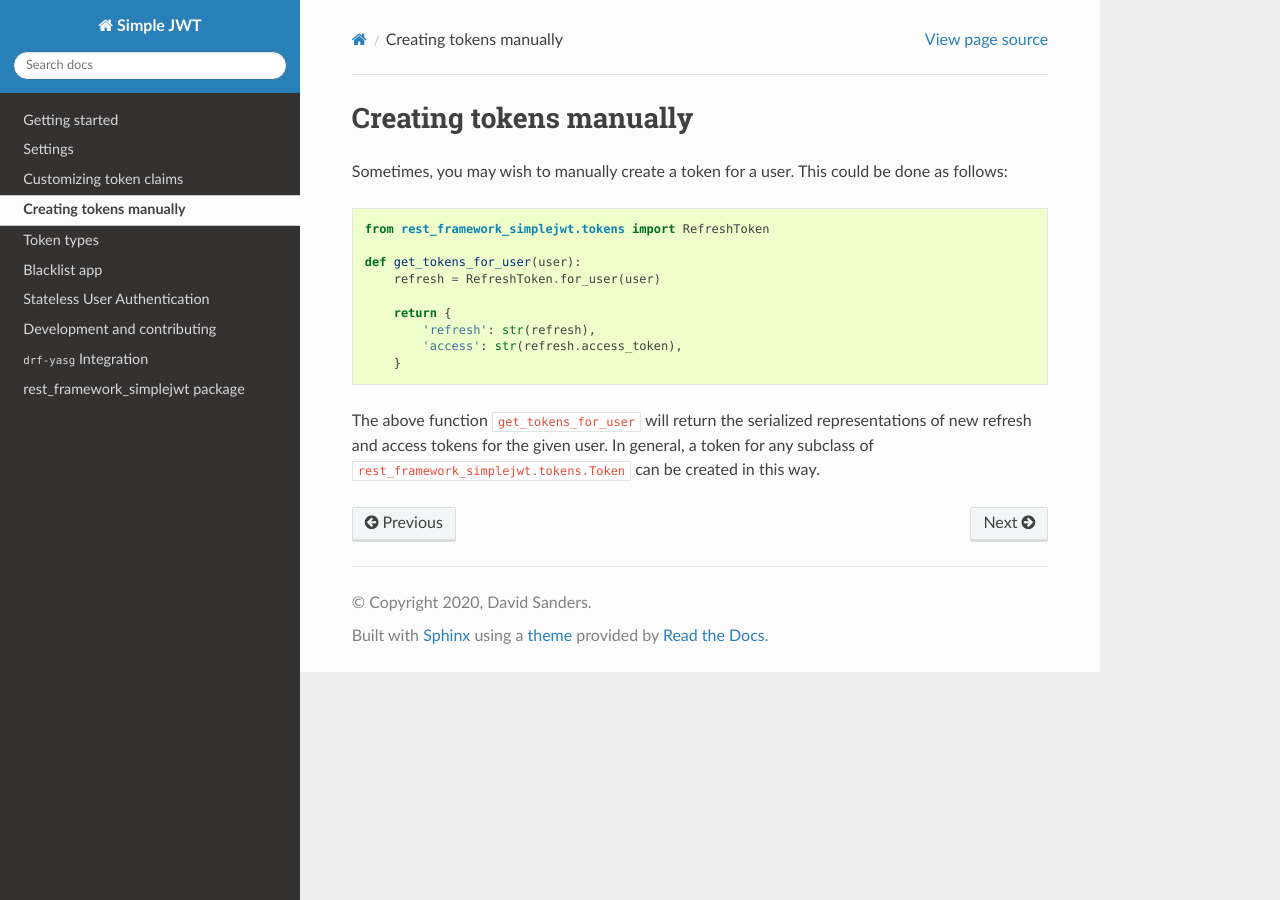
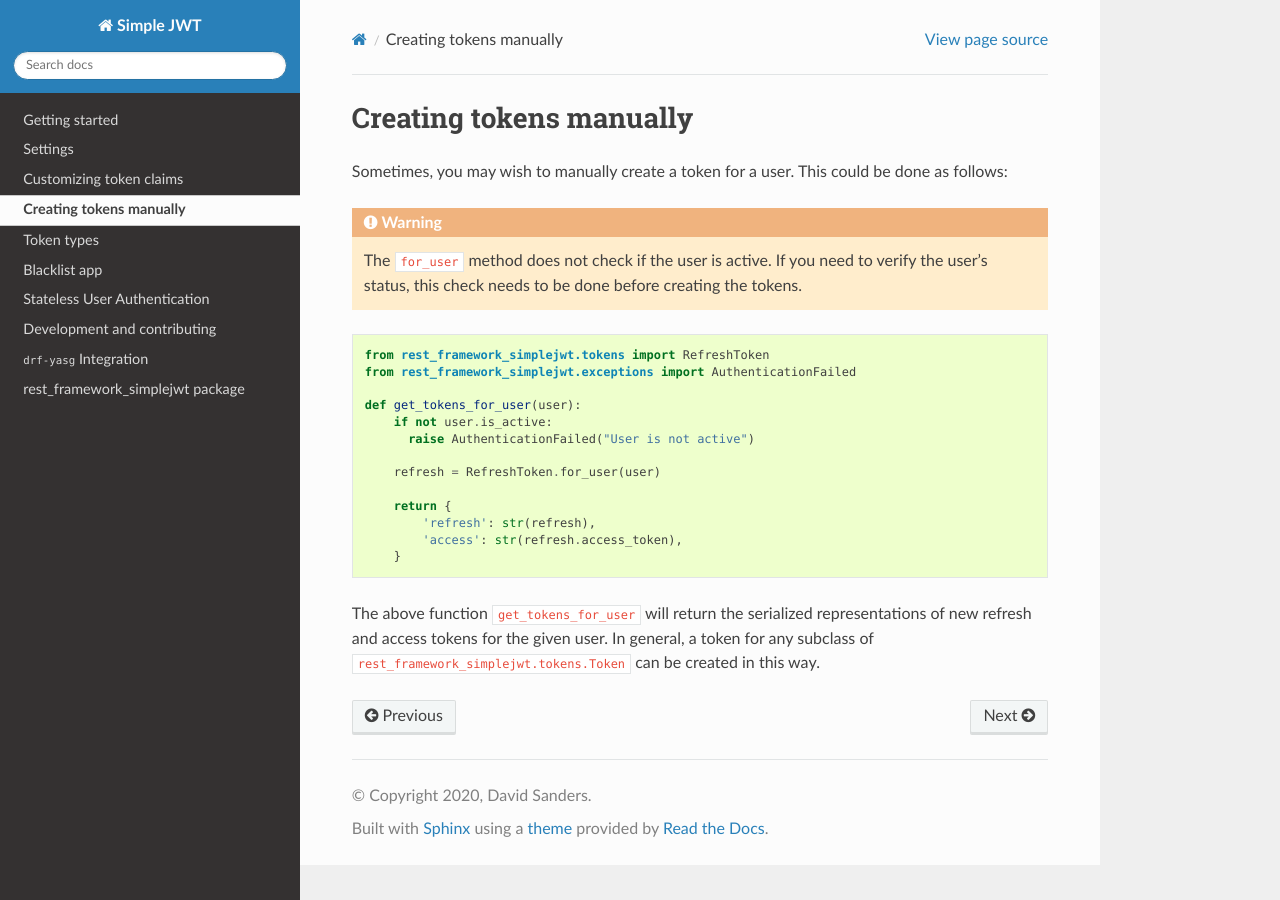
Before and after one commit to jazzband/djangorestframework-simplejwt, a Sphinx documentation site: the page built from docs/creating_tokens_manually.rst, in a window 1280 px wide. Built offline with Sphinx 7.4.7 and the Read the Docs theme 3.1.0, drawn with Linux system fonts in a browser that asks for light colours; the version number could not be read and is left out.

Commit message:
docs: Add warning in docs for `for_user` usage (#872)

```diff
--- a/docs/creating_tokens_manually.rst
+++ b/docs/creating_tokens_manually.rst
@@ -6,11 +6,19 @@ Creating tokens manually
 Sometimes, you may wish to manually create a token for a user.  This could be
 done as follows:
 
+.. warning::
+    The ``for_user`` method does not check if the user is active. If you need to verify the user's status,
+    this check needs to be done before creating the tokens.
+
 .. code-block:: python
 
   from rest_framework_simplejwt.tokens import RefreshToken
+  from rest_framework_simplejwt.exceptions import AuthenticationFailed
 
   def get_tokens_for_user(user):
+      if not user.is_active:
+        raise AuthenticationFailed("User is not active")
+
       refresh = RefreshToken.for_user(user)
 
       return {
```
